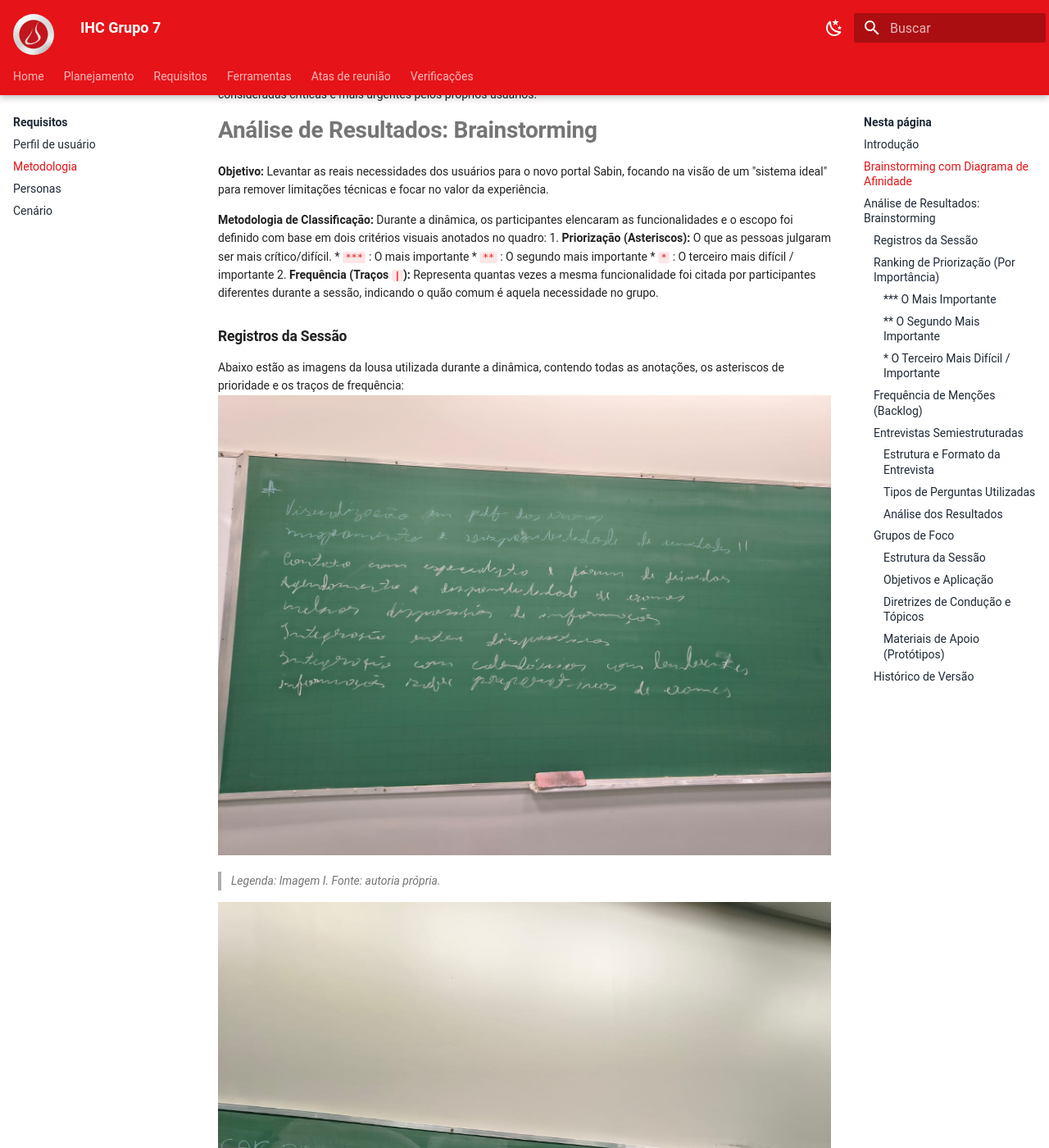
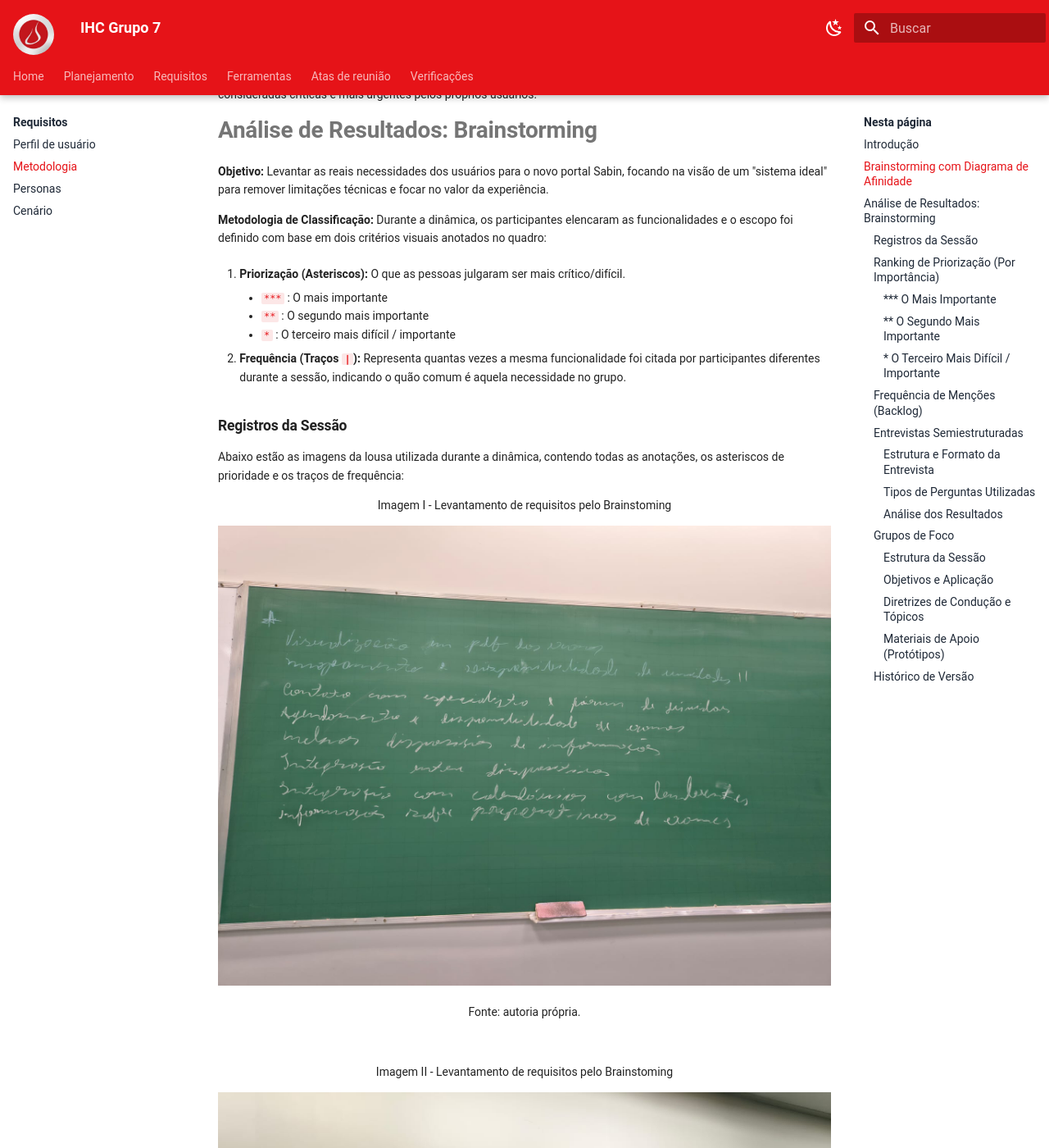
Before and after one commit to Interacao-Humano-Computador/2026.1-Grupo07, an MkDocs documentation site: the page built from docs/requisitos/metodologiaParaPerfil.md, in a window 1280 px wide and 1400 px high, scrolled down 807 px. Shown: the whole window at 82% size. Built offline with MkDocs 1.6.1 and Material for MkDocs 9.7.7, drawn with Linux system fonts in a browser that asks for light colours; some of the changed text lies outside the part shown.

Commit message:
fix: text errors

```diff
--- a/docs/requisitos/metodologiaParaPerfil.md
+++ b/docs/requisitos/metodologiaParaPerfil.md
@@ -30,23 +30,33 @@
 
 **Metodologia de Classificação:**
 Durante a dinâmica, os participantes elencaram as funcionalidades e o escopo foi definido com base em dois critérios visuais anotados no quadro:
+
 1. **Priorização (Asteriscos):** O que as pessoas julgaram ser mais crítico/difícil.
-   * `***` : O mais importante
-   * `**` : O segundo mais importante
-   * `*` : O terceiro mais difícil / importante
+
+    - `***` : O mais importante
+    - `**` : O segundo mais importante
+    - `*` : O terceiro mais difícil / importante
+
 2. **Frequência (Traços `|`):** Representa quantas vezes a mesma funcionalidade foi citada por participantes diferentes durante a sessão, indicando o quão comum é aquela necessidade no grupo.
 
 ### Registros da Sessão
 
 Abaixo estão as imagens da lousa utilizada durante a dinâmica, contendo todas as anotações, os asteriscos de prioridade e os traços de frequência:
+
+<div align="center">Imagem I - Levantamento de requisitos pelo Brainstoming</div>
 ![Quadro 1](../../assets/Image-63.jpeg)
-> *Legenda: Imagem I. Fonte: autoria própria.*
+<div align="center">Fonte: autoria própria.</div>
+<br>
 
+<div align="center">Imagem II - Levantamento de requisitos pelo Brainstoming</div>
 ![Quadro 2](../../assets/Image-64.jpeg)
-> *Legenda: Imagem II. Fonte: autoria própria.*
+<div align="center">Fonte: autoria própria.</div>
+<br>
 
+<div align="center">Imagem III - Levantamento de requisitos pelo Brainstoming</div>
 ![Quadro 3](../../assets/Image-65.jpeg)
-> *Legenda: Imagem III. Fonte: autoria própria.*
+<div align="center">Fonte: autoria própria.</div>
+<br>
 
 ---
 
```
Also changed, not shown: docs/planejamento/cronograma.md (+1 -1 lines), docs/requisitos/cenario.md (+3 -3 lines), docs/requisitos/perfilDeUsuario.md (+0 -1 lines), docs/requisitos/roteiroEntrevista.md (renamed from docs/requisitos/entrevista.md, +8 -0 lines), site/assets/extra.css, site/search/search_index.json, 1 other file.
